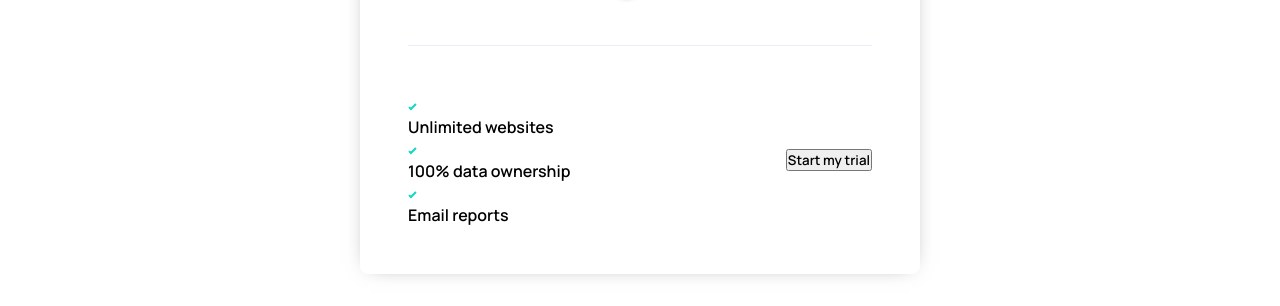
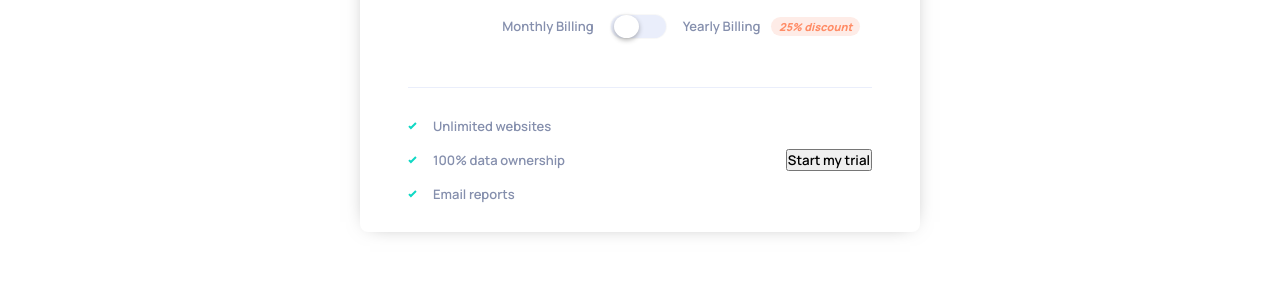
Before and after one commit to RafaelHDSV/Interactive-pricing-component, a plain HTML site: page index.html in a window 1280 px wide. Shown: the part 494-800 px from the top of the page. Drawn offline with Linux system fonts and the light colour scheme.

Commit message:
Updating index.html

```diff
--- a/index.html
+++ b/index.html
@@ -235,6 +235,25 @@
       justify-content: space-between;
       align-items: center;
       width: 100%;
+      height: 6vh;
+    }
+
+    .infos_start {
+      display: flex;
+      flex-direction: column;
+      gap: 1rem;
+    }
+
+    .infos_start div {
+      display: flex;
+      flex-direction: row;
+      align-items: center;
+      gap: 1rem;
+    }
+
+    .infos_start div p {
+      font-size: 13px;
+      color: var(--grayish_blue);
     }
 
     /* .attribution {
```
